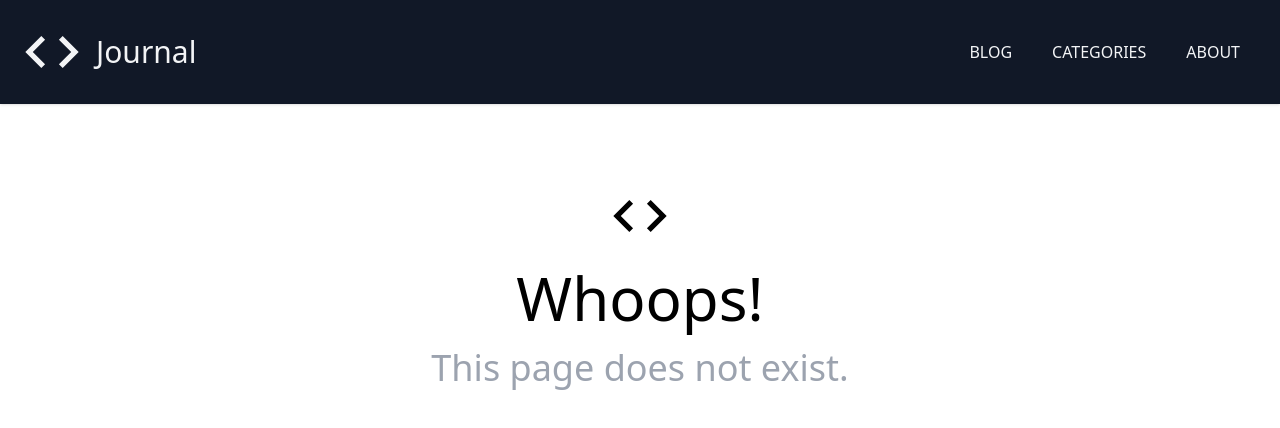
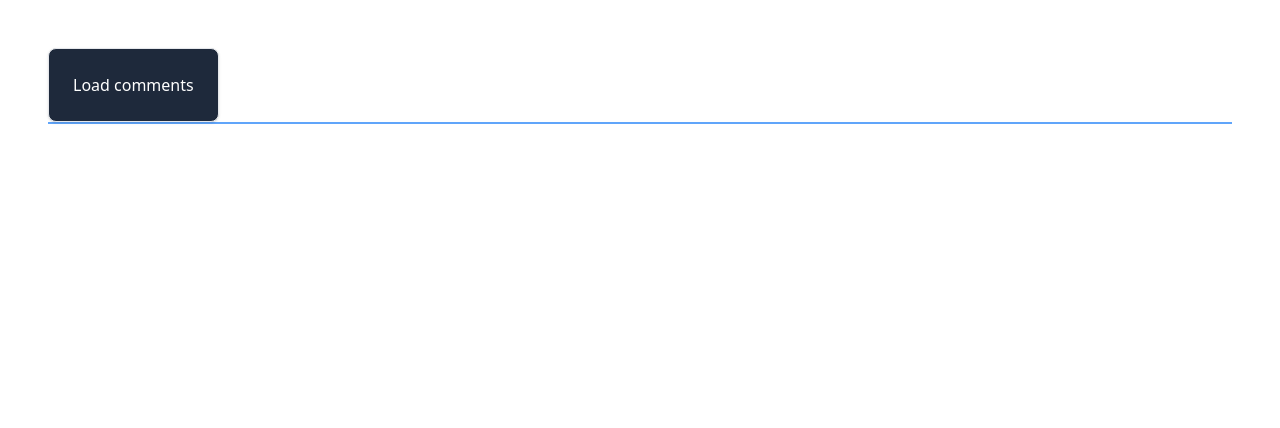
Before and after one commit to dormouseroared/next-blog, a Next.js app: page /comments in a window 1280 px wide. Before the commit this address had no page. Shown: the top 428 px of the page. Built offline with nearby package versions, Linux system fonts and the light colour scheme.

Commit message:
api route testing via axios and fetch

```diff
--- a/components/Header.js
+++ b/components/Header.js
@@ -32,6 +32,11 @@ export default function Header() {
                             About
                         </a>
                     </Link>
+                    <Link href="/test">
+                        <a className="mx-5 cursor-pointer uppercase hover:text-indigo-300">
+                            Test
+                        </a>
+                    </Link>
                 </nav>
             </div>
         </header>
--- /dev/null
+++ b/data/comments.js
@@ -0,0 +1,18 @@
+export const comments = [
+    {
+        id: 1,
+        text: "This is the first comment"
+    },
+    {
+        id: 2,
+        text: "This is the second comment"
+    },
+    {
+        id: 3,
+        text: "This is the third comment"
+    },
+    {
+        id: 4,
+        text: "This is the fourth comment"
+    },
+]
--- a/next.config.js
+++ b/next.config.js
@@ -3,7 +3,7 @@ const nextConfig = {
   reactStrictMode: true,
   swcMinify: true,
   images: {
-    domains: ["randomuser.me"]
+    domains: ["randomuser.me", "static.coinstats.app"]
   }
 }
 
--- a/package.json
+++ b/package.json
@@ -10,6 +10,7 @@
   },
   "dependencies": {
     "@tailwindcss/aspect-ratio": "^0.4.2",
+    "axios": "^0.27.2",
     "gray-matter": "^4.0.3",
     "marked": "^4.1.0",
     "next": "12.3.1",
--- /dev/null
+++ b/pages/api/comments/index.js
@@ -0,0 +1,5 @@
+import {comments} from "../../../data/comments"
+
+export default function handler(req, res) {
+    res.status(200).json(comments)
+}
--- /dev/null
+++ b/pages/api/dashboard.js
@@ -0,0 +1,3 @@
+export default function handler(req, res) {
+    res.status(200).json({name: "Dashboard"})
+}
--- /dev/null
+++ b/pages/api/index.js
@@ -0,0 +1,3 @@
+export default function handler(req, res) {
+    res.status(200).json({name: "Home API Route"})
+}
--- /dev/null
+++ b/pages/coins/index.js
@@ -0,0 +1,33 @@
+import Axios from "axios"
+import Image from "next/image"
+
+export async function getStaticProps() {
+    const data = await Axios.get("https://api.coinstats.app/public/v1/coins?skip=0")
+
+
+    return {
+        props: {
+            coinData: data.data
+        }
+    }
+}
+
+export default function CoinListPage({ coinData }) {
+
+    console.log(coinData)
+
+    return (
+        <>
+            <div>CoinListPage</div>
+
+            {coinData.coins.map((coin) => {
+                return (
+                    <div key={coin.id}>
+                        <p>{coin.id} {coin.price}</p>
+                        <Image src={coin.icon} alt="" height={50} width={50}/>
+                    </div>
+                )
+            })}
+        </>
+    )
+}
--- /dev/null
+++ b/pages/comments/index.js
@@ -0,0 +1,27 @@
+import { useState } from "react"
+
+export default function CommentsAPIPage() {
+
+    const [comments, setComments] = useState([])
+
+    async function fetchComments() {
+        const response = await fetch("/api/comments")
+        const data = await response.json()
+        setComments(data)
+    }
+    return (
+        <>
+            <div className="p-6 m-6">
+                <button onClick={fetchComments} className=" p-6 border rounded-lg shadow bg-slate-800 text-white">Load comments</button>
+
+                <div className="border border-blue-400 shadow-lg">
+
+                    {comments.map((comment) => {
+                        return <p key={comment.id}>{comment.id} {comment.text}</p>
+                    })}
+
+                </div>
+            </div>
+        </>
+    )
+}
--- /dev/null
+++ b/pages/test.js
@@ -0,0 +1,16 @@
+import Layout from "../components/Layout"
+import Link from "next/link"
+
+export default function TestPage() {
+    return (
+        <Layout>
+            <h1 className="text-3xl">Testing Zone</h1>
+            <p>Rather than clutter up the navbar with links, they can be placed here.</p>
+
+            <h2 className="text-2xl">API ROUTES: reading</h2>
+            <Link href="/comments">
+                <a>Read comments and display them when button clicked.</a>
+            </Link>
+        </Layout>
+    )
+}
```
Also changed, not shown: markdown-posts/api-to-local-json-file.md (+9 -1 lines), 1 other file (tests, documents, lock files or other folders).
